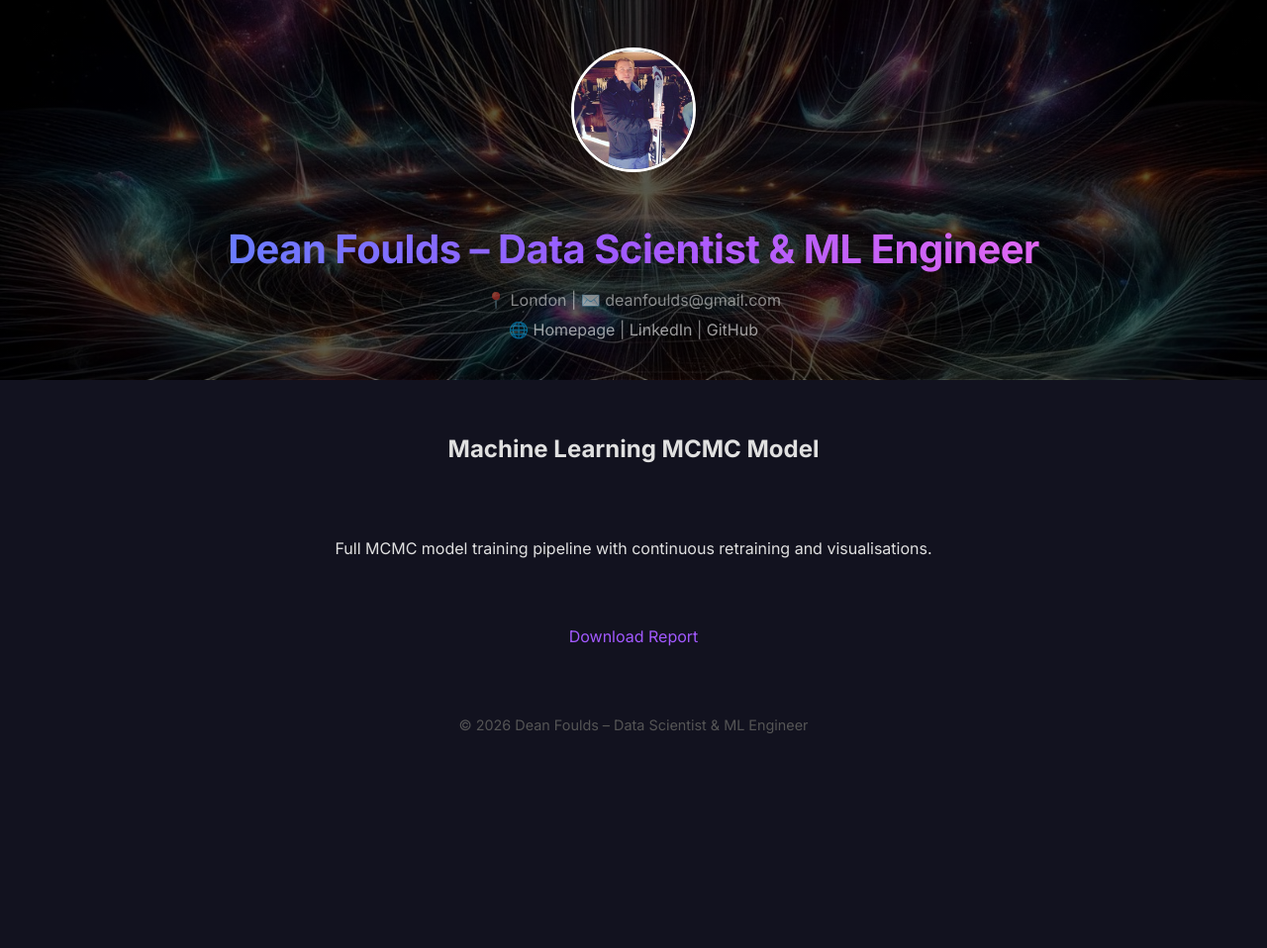
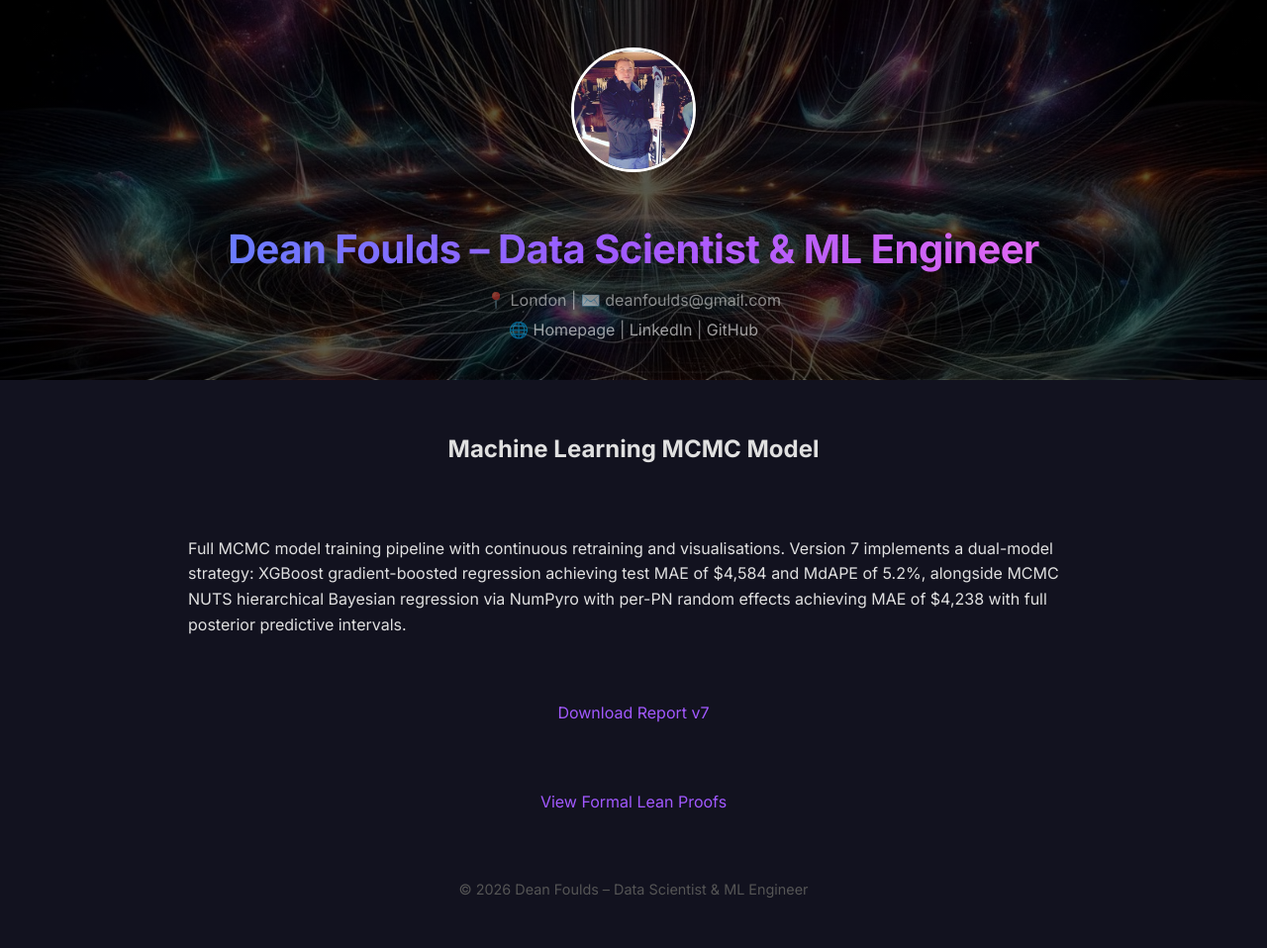
Before and after one commit to Dean-Foulds/Dean-Foulds, a Jekyll site: the page built from projects/machine_learning_mcmc_model/index.md, in a window 1280 px wide. Shown: the whole page at 99% size. Built offline with Jekyll 4.4.1, drawn with Linux system fonts in a browser that asks for light colours; before the commit the page ends 900 px from its top, so only the background shows below that.

Commit message:
Add Lean pricing guardrail proofs and update MCMC project page

```diff
--- a/projects/machine_learning_mcmc_model/index.md
+++ b/projects/machine_learning_mcmc_model/index.md
@@ -3,6 +3,9 @@ layout: default
 title: Machine Learning MCMC Model
 ---
 ## Machine Learning MCMC Model
-Full MCMC model training pipeline with continuous retraining and visualisations.
 
-[Download Report](ml_report_v7.pdf)
+Full MCMC model training pipeline with continuous retraining and visualisations. Version 7 implements a dual-model strategy: XGBoost gradient-boosted regression achieving test MAE of $4,584 and MdAPE of 5.2%, alongside MCMC NUTS hierarchical Bayesian regression via NumPyro with per-PN random effects achieving MAE of $4,238 with full posterior predictive intervals.
+
+[Download Report v7](ml_report_v7.pdf)
+
+[View Formal Lean Proofs](lean_proofs/pricing_guardrails.lean)
```
Also changed, not shown: 1 other file.
